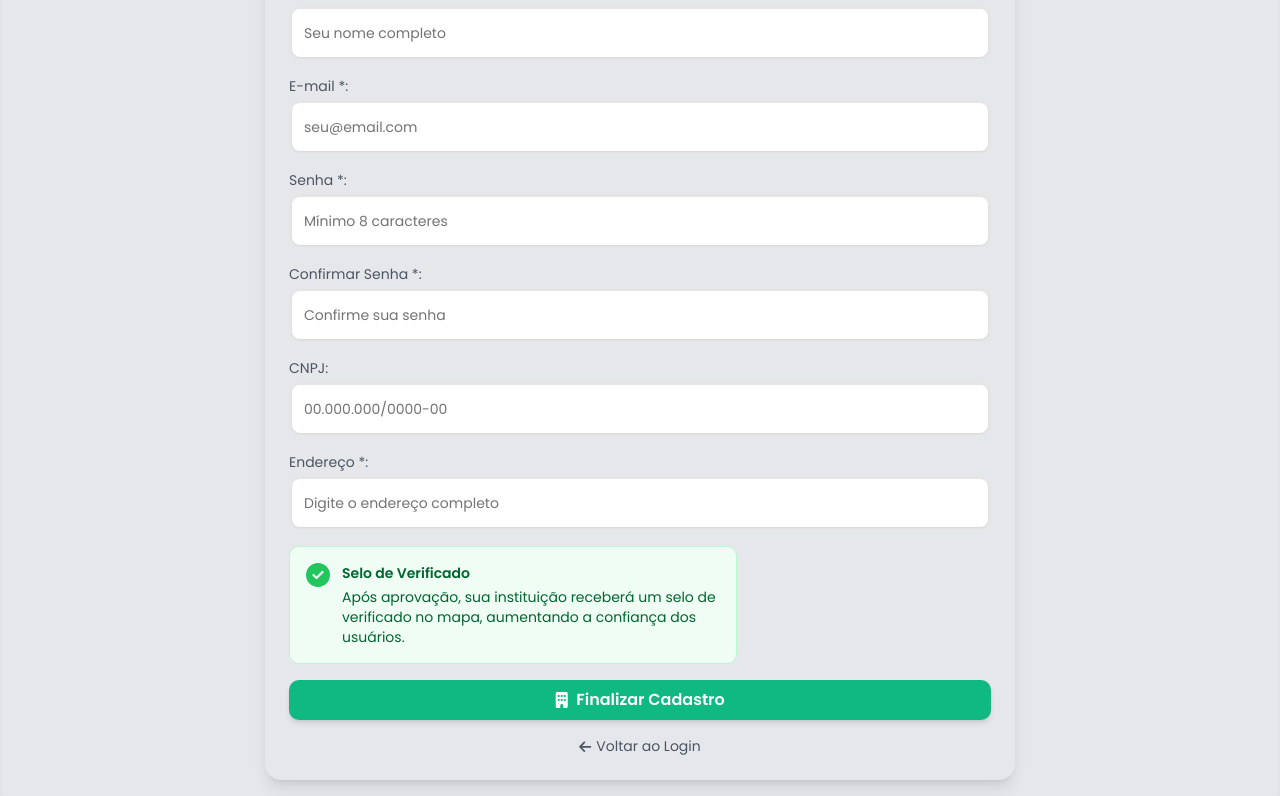
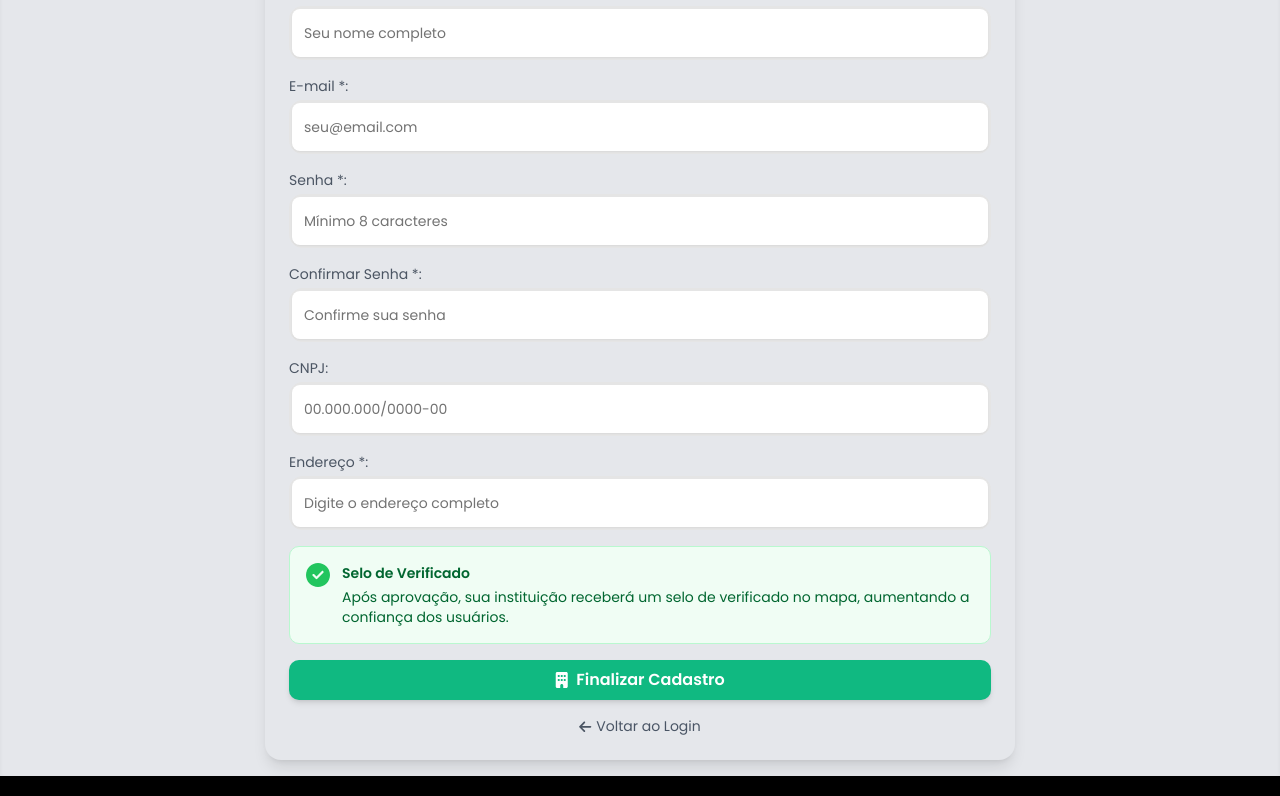
Before and after one commit to TechVerseFiap/TechVerse.FutMap.Front, a React (Vite) app: page /auth/register-company in a window 1280 px wide. Shown: the part 446-1242 px from the top of the page. Built offline with nearby package versions, Linux system fonts and the light colour scheme.

Commit message:
[FIX] fixed registerpage reponsivity

```diff
--- a/src/pages/RegisterCompanyPage.jsx
+++ b/src/pages/RegisterCompanyPage.jsx
@@ -163,7 +163,7 @@ export default function RegisterCompanyPage() {
                 )}
             />
 
-            <div className="flex items-start gap-3 p-4 rounded-lg bg-green-50 border border-green-200 w-fit max-w-md">
+            <div className="flex items-start gap-3 p-4 rounded-lg bg-green-50 border border-green-200 w-full">
                 <div className="text-green-600">
                     <VerifiedIcon fill="#22C55E" className="w-6 h-6" />
                 </div>
```
